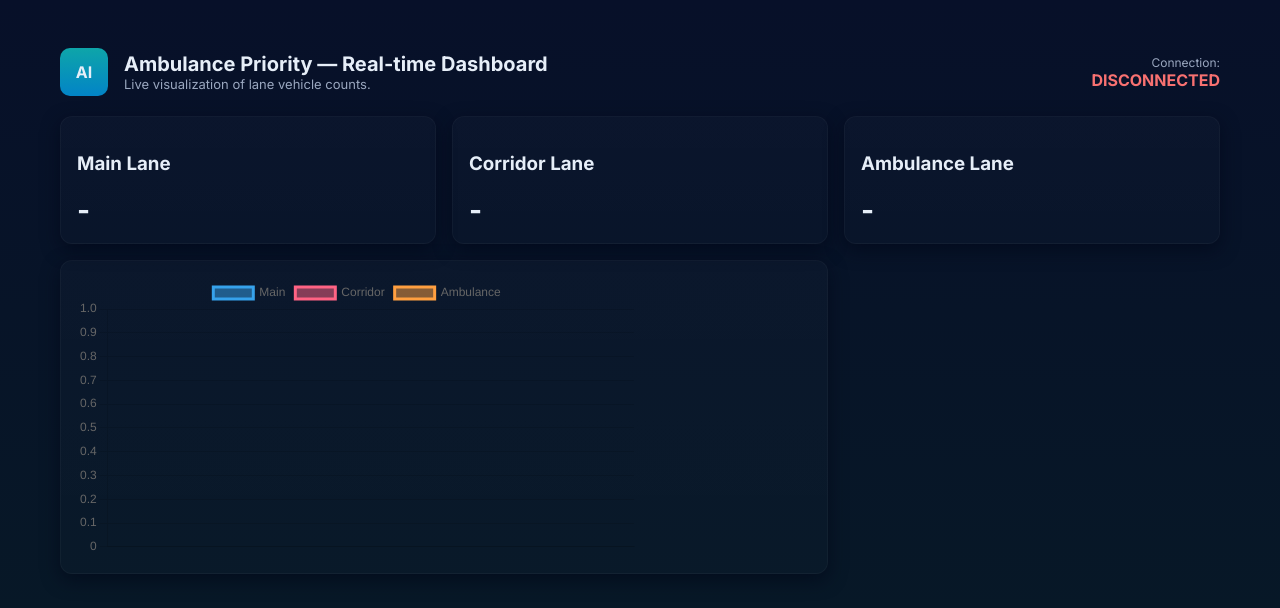
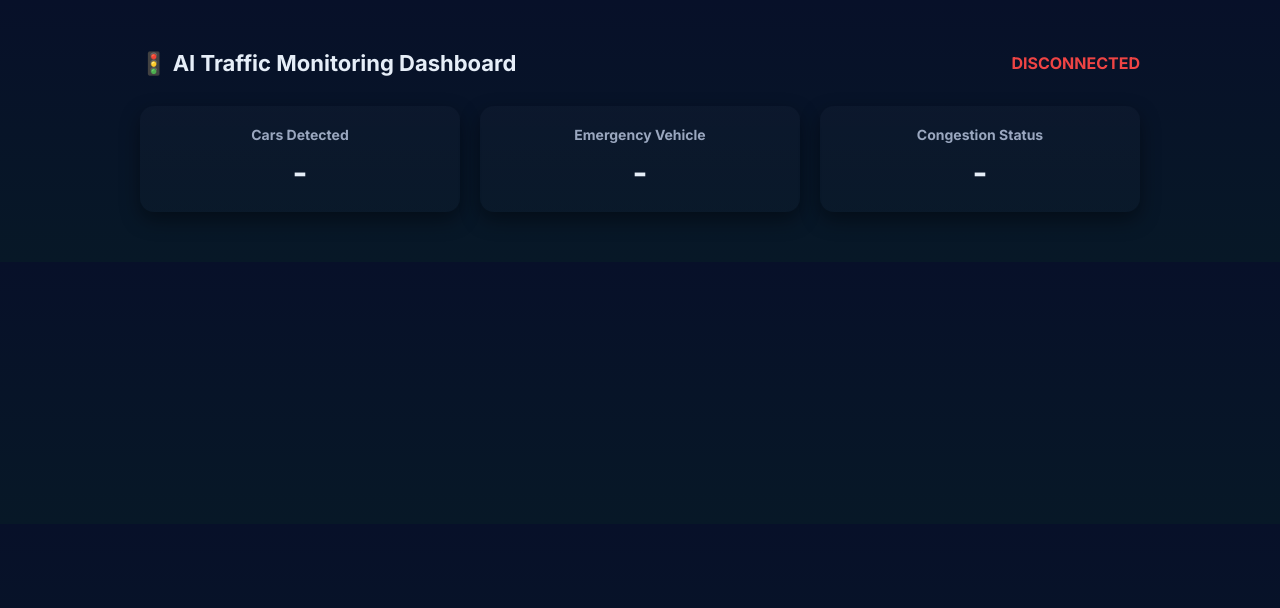
Before and after one commit to jana1123519-jpg/smart_flow, a plain HTML site: page index.html in a window 1280 px wide. Drawn offline with nearby package versions, Linux system fonts and the light colour scheme; no server answers.

Commit message:
Update index.html

```diff
--- a/index.html
+++ b/index.html
@@ -3,157 +3,149 @@
 <head>
   <meta charset="utf-8" />
   <meta name="viewport" content="width=device-width,initial-scale=1" />
-  <title>Ambulance Priority Dashboard</title>
+  <title>AI Traffic Monitoring Dashboard</title>
+
   <link href="https://fonts.googleapis.com/css2?family=Inter:wght@300;400;600;700&display=swap" rel="stylesheet">
+
   <style>
     :root{
-      --bg:#0f1724; --card:#0b1220; --muted:#9aa7bf; --accent:#22c55e; --danger:#ef4444; --warn:#f59e0b; --glass: rgba(255,255,255,0.03);
-      --soft:#111827; --glass-2: rgba(255,255,255,0.02);
-      font-family: Inter, system-ui, -apple-system, "Segoe UI", Roboto, "Helvetica Neue", Arial;
+      --bg:#0f1724;
+      --card:#0b1220;
+      --muted:#9aa7bf;
+      --accent:#22c55e;
+      --danger:#ef4444;
+      font-family: Inter, system-ui, sans-serif;
     }
-    *{box-sizing:border-box}
-    body{margin:0;background:linear-gradient(180deg,#071029 0%, #071827 100%);color:#e6eef8}
-    .container{max-width:1200px;margin:28px auto;padding:20px}
-    header{display:flex;align-items:center;gap:16px}
-    .brand{display:flex;flex-direction:column}
-    h1{margin:0;font-size:20px}
-    p.lead{margin:0;color:var(--muted);font-size:13px}
-    .grid{display:grid;grid-template-columns:repeat(12,1fr);gap:16px;margin-top:20px}
-    .card{background:linear-gradient(180deg, rgba(255,255,255,0.02), rgba(255,255,255,0.01));border-radius:12px;padding:16px;box-shadow:0 6px 18px rgba(2,6,23,0.6);border:1px solid rgba(255,255,255,0.03)}
-    .status-card{grid-column:span 4}
-    .main-card{grid-column:span 8}
-    .full{grid-column:1 / -1}
-    .lane-title{display:flex;justify-content:space-between;align-items:center}
-    .lane-count{font-size:28px;font-weight:700}
-    .led{width:14px;height:14px;border-radius:50%;display:inline-block;margin-right:8px}
-    .led.green{background:var(--accent)}
-    .led.red{background:var(--danger)}
-    .muted{color:var(--muted);font-size:13px}
-    .small{font-size:12px;color:var(--muted)}
-    .chart-wrap{height:280px}
+    body{
+      margin:0;
+      background:linear-gradient(180deg,#071029 0%, #071827 100%);
+      color:#e6eef8;
+    }
+    .container{
+      max-width:1000px;
+      margin:30px auto;
+      padding:20px;
+    }
+    header{
+      display:flex;
+      align-items:center;
+      justify-content:space-between;
+      margin-bottom:30px;
+    }
+    h1{margin:0;font-size:22px;}
+    .status{font-weight:700;}
+    .grid{
+      display:grid;
+      grid-template-columns:repeat(3,1fr);
+      gap:20px;
+    }
+    .card{
+      background:linear-gradient(180deg, rgba(255,255,255,0.02), rgba(255,255,255,0.01));
+      border-radius:14px;
+      padding:20px;
+      box-shadow:0 8px 20px rgba(0,0,0,0.4);
+      text-align:center;
+    }
+    .card h3{
+      margin:0;
+      font-size:14px;
+      color:var(--muted);
+    }
+    .value{
+      margin-top:10px;
+      font-size:32px;
+      font-weight:700;
+    }
+    .normal{color:#22c55e;}
+    .warn{color:#f59e0b;}
+    .danger{color:#ef4444;}
   </style>
 </head>
 
 <body>
 <div class="container">
+
   <header>
-  <div style="width:48px;height:48px;border-radius:10px;background:linear-gradient(180deg,#0ea5a9,#0284c7);display:flex;align-items:center;justify-content:center;font-weight:700">AI</div>
-  <div class="brand">
-    <h1>Ambulance Priority — Real-time Dashboard</h1>
-    <p class="lead">Live visualization of lane vehicle counts.</p>
-  </div>
-  <div style="margin-left:auto;text-align:right">
-    <div class="small muted">Connection:</div>
-    <div id="conn" style="font-weight:700;color:#f87171">DISCONNECTED</div>
-  </div>
+    <h1>🚦 AI Traffic Monitoring Dashboard</h1>
+    <div id="conn" class="status" style="color:#ef4444">DISCONNECTED</div>
   </header>
 
   <div class="grid">
-  <div class="card status-card">
-    <div class="lane-title"><h3>Main Lane</h3></div>
-    <div class="lane-count" id="mainCount">-</div>
+    <div class="card">
+      <h3>Cars Detected</h3>
+      <div id="carsDetected" class="value">-</div>
     </div>
 
-  <div class="card status-card">
-    <div class="lane-title"><h3>Corridor Lane</h3></div>
-    <div class="lane-count" id="corridorCount">-</div>
+    <div class="card">
+      <h3>Emergency Vehicle</h3>
+      <div id="emergencyStatus" class="value">-</div>
     </div>
 
-  <div class="card status-card">
-    <div class="lane-title"><h3>Ambulance Lane</h3></div>
-    <div class="lane-count" id="ambCount">-</div>
-  </div>
-
-  <div class="card main-card">
-    <div class="chart-wrap">
-      <canvas id="vehiclesChart"></canvas>
-    </div>
-  </div>
+    <div class="card">
+      <h3>Congestion Status</h3>
+      <div id="congestionStatus" class="value">-</div>
     </div>
   </div>
 
-<script src="https://cdn.jsdelivr.net/npm/chart.js"></script>
+</div>
+
 <script>
 const FLASK_URL = "https://janaali.pythonanywhere.com/data";
 
 const connEl = document.getElementById("conn");
-const mainCountEl = document.getElementById("mainCount");
-const corridorCountEl = document.getElementById("corridorCount");
-const ambCountEl = document.getElementById("ambCount");
+const carsEl = document.getElementById("carsDetected");
+const emergencyEl = document.getElementById("emergencyStatus");
+const congestionEl = document.getElementById("congestionStatus");
 
-let lastData = null;
-let hasRealConnection = false;
+let lastValidData = null;
 
-const ctx = document.getElementById("vehiclesChart").getContext("2d");
-const vehiclesChart = new Chart(ctx, {
-  type: "line",
-  data: {
-    labels: [],
-    datasets: [
-      { label: "Main", data: [] },
-      { label: "Corridor", data: [] },
-      { label: "Ambulance", data: [] }
-    ]
+async function fetchData(){
+  try{
+    const resp = await fetch(FLASK_URL, { cache: "no-store" });
+    const data = await resp.json();
+
+    if (!data || data.road_1 === undefined) return;
+
+    const totalCars = data.road_1 + data.road_2 + data.road_3;
+
+    // Reject fake/default data
+    if (totalCars === 0 && !data.emergency) {
+      connEl.textContent = "DISCONNECTED";
+      connEl.style.color = "#ef4444";
+      return;
     }
-});
 
-function updateUI(data) {
-  mainCountEl.textContent = data.main;
-  corridorCountEl.textContent = data.corridor;
-  ambCountEl.textContent = data.amb;
+    // REAL DATA
+    connEl.textContent = "CONNECTED";
+    connEl.style.color = "#22c55e";
 
-  if (hasRealConnection) {
-    const t = new Date().toLocaleTimeString();
-    vehiclesChart.data.labels.push(t);
-    vehiclesChart.data.datasets[0].data.push(data.main);
-    vehiclesChart.data.datasets[1].data.push(data.corridor);
-    vehiclesChart.data.datasets[2].data.push(data.amb);
+    carsEl.textContent = totalCars;
 
-    if (vehiclesChart.data.labels.length > 30) {
-      vehiclesChart.data.labels.shift();
-      vehiclesChart.data.datasets.forEach(ds => ds.data.shift());
+    emergencyEl.textContent = data.emergency ? "YES" : "NO";
+    emergencyEl.className = "value " + (data.emergency ? "danger" : "normal");
+
+    if (totalCars > 10) {
+      congestionEl.textContent = "HIGHLY CONGESTED";
+      congestionEl.className = "value danger";
+    } else if (totalCars > 6) {
+      congestionEl.textContent = "CONGESTED";
+      congestionEl.className = "value warn";
+    } else {
+      congestionEl.textContent = "NORMAL";
+      congestionEl.className = "value normal";
     }
-    vehiclesChart.update();
+
+    lastValidData = data;
+
+  } catch {
+    connEl.textContent = "DISCONNECTED";
+    connEl.style.color = "#ef4444";
   }
 }
 
-async function fetchFlaskData() {
-  try {
-    const resp = await fetch(FLASK_URL, { cache: "no-store" });
-    const data = await resp.json();
+setInterval(fetchData, 1000);
+fetchData();
+</script>
 
-    const isReal =
-      data.main !== 0 ||
-      data.corridor !== 0 ||
-      data.amb !== 0;
-
-    const changed =
-      !lastData ||
-      data.main !== lastData.main ||
-      data.corridor !== lastData.corridor ||
-      data.amb !== lastData.amb;
-
-    if (!isReal && !changed) {
-      connEl.textContent = "DISCONNECTED";
-      connEl.style.color = "#f87171";
-      return;
-    }
-
-    hasRealConnection = true;
-    connEl.textContent = "CONNECTED";
-    connEl.style.color = "#86efac";
-
-    updateUI(data);
-    lastData = { ...data };
-
-  } catch {
-    connEl.textContent = "DISCONNECTED";
-    connEl.style.color = "#f87171";
-  }
-}
-
-setInterval(fetchFlaskData, 1000);
-fetchFlaskData();
-</script>
 </body>
 </html>
```
Lines whose indentation alone changed are shown as unchanged.
